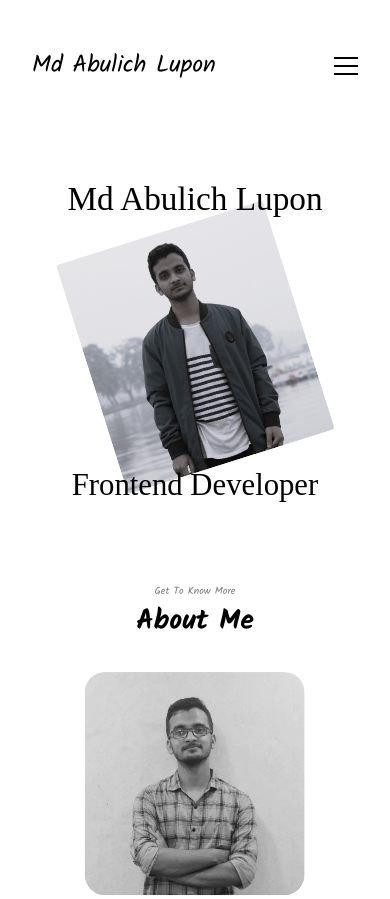
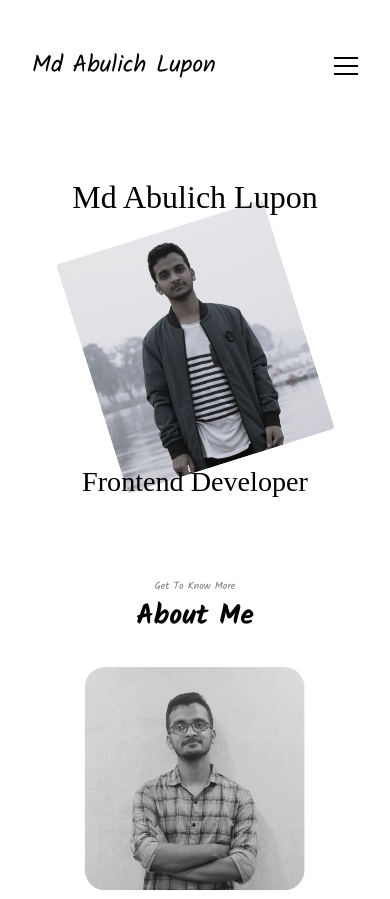
Before and after one commit to Even-prime/My-Portfolio-, a plain HTML site: page index.html in a window 390 px wide. Shown: the top 899 px of the page. Drawn offline with Linux system fonts and the light colour scheme; a web font is replaced by a local one.

Commit message:
Update mediascreen.css

```diff
--- a/mediascreen.css
+++ b/mediascreen.css
@@ -23,11 +23,11 @@
       }
 
       .profile_name{
-        font-size: 2.6rem;
+        font-size: 2.5rem;
 
       }
       .profile_exp{
-        font-size: 2.4rem;
+        font-size: 2.2rem;
         margin-top: 19.5rem;
 
       }
```
